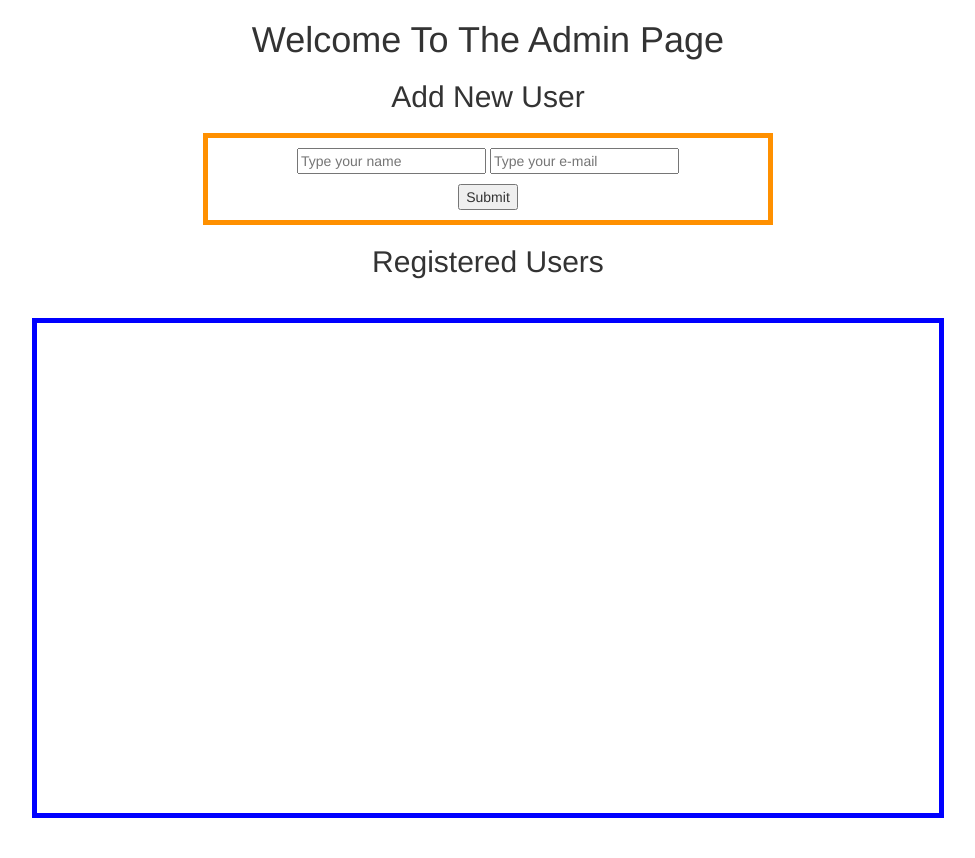
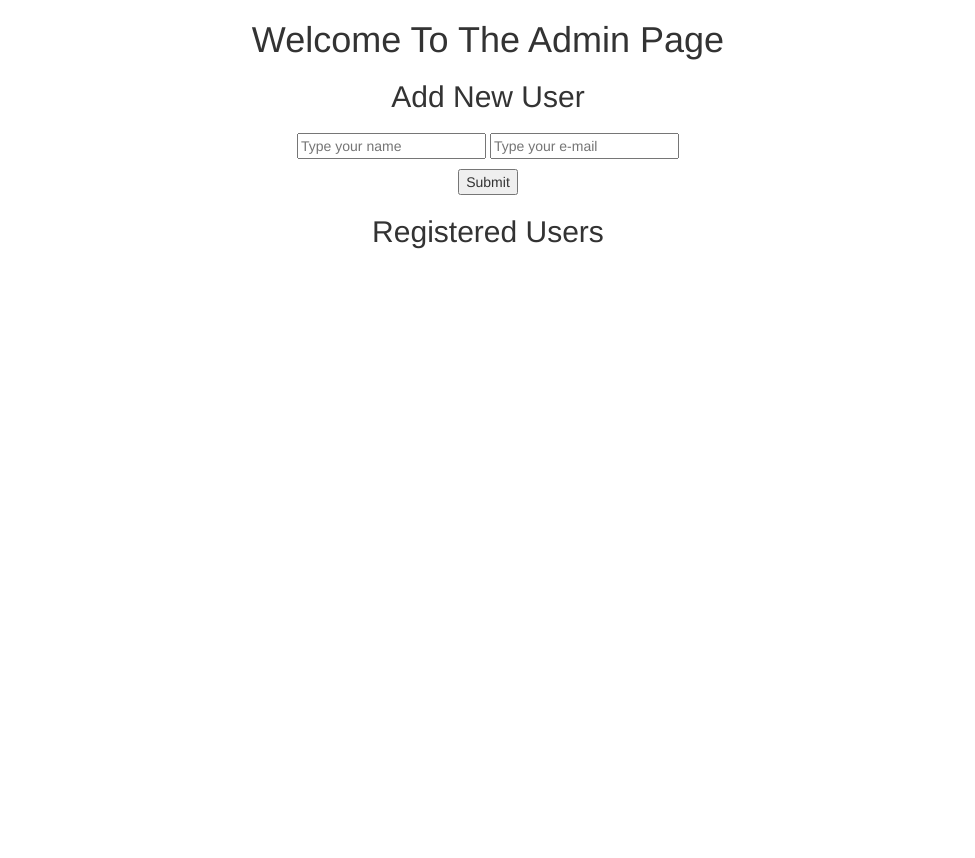
Before and after one commit to obwansan/aptitude-test, a PHP site: page /adminPage.html in a window 1280 px wide. Shown: the whole page, without its empty margins (152-1127 px from the left). After the commit the page ends 249 px from the top, so only its background shows below. Run offline with PHP 8.4, Linux system fonts and the light colour scheme.

Commit message:
removed borders around form and users list

```diff
--- a/app/css/styles.css
+++ b/app/css/styles.css
@@ -7,13 +7,11 @@
     text-align: center; }
   body .container_controls {
     width: 50%;
-    margin: 20px auto;
-    border: solid #FF9000 5px; }
+    margin: 20px auto; }
   body .container_input, body .container_submit {
     text-align: center;
     margin: 10px; }
   body .handlebar_templates {
     width: 80%;
     height: 500px;
-    margin: 40px auto;
-    border: solid #0000FF 5px; }
+    margin: 40px auto; }
--- a/app/scss/styles.scss
+++ b/app/scss/styles.scss
@@ -12,7 +12,6 @@
   .container_controls {
     width: 50%;
     margin: 20px auto;
-    border: solid #FF9000 5px
   }
 
   .container_input, .container_submit {
@@ -24,6 +23,5 @@
     width: 80%;
     height: 500px;
     margin: 40px auto;
-    border: solid #0000FF 5px;
   }
 }
```
